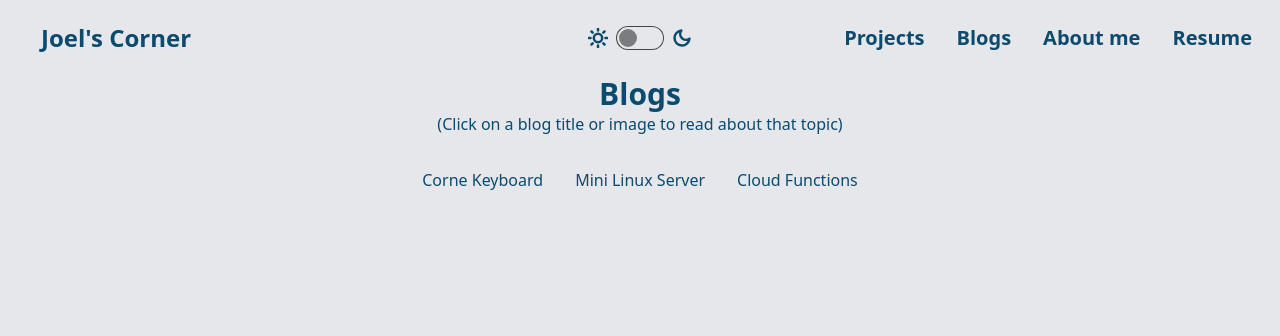
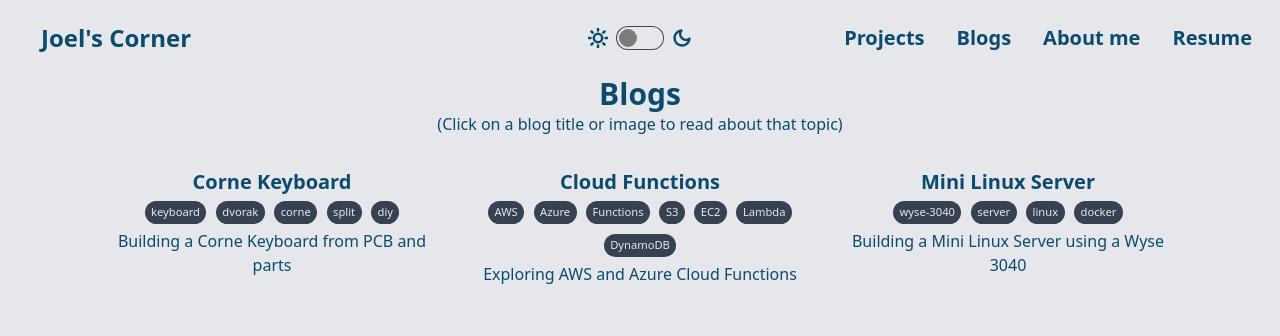
Before and after one commit to Neeblue/joels-corner, a React (Vite) app: page /blogs in a window 1280 px wide. Shown: the top 336 px of the page. Built offline with nearby package versions, Linux system fonts and the light colour scheme; the HTML template or start-up script is replaced by a standard one.

Commit message:
add tags, blog headers, and description

```diff
--- a/src/blog.json
+++ b/src/blog.json
@@ -46,7 +46,32 @@
         "keyword": "",
         "cover": "",
         "hidden": false,
-        "tags": []
+        "tags": ["keyboard", "dvorak", "corne", "split", "diy"]
+    },
+    {
+        "title": "Cloud Functions",
+        "description": "Exploring AWS and Azure Cloud Functions",
+        "sections": [
+            {
+                "header": "",
+                "content": "",
+                "pictureUrl": ""
+            },
+            {
+                "header": "",
+                "content": "",
+                "pictureUrl": ""
+            },
+            {
+                "header": "",
+                "content": "",
+                "pictureUrl": ""
+            }
+        ],
+        "keyword": "",
+        "cover": "",
+        "hidden": false,
+        "tags": ["AWS", "Azure", "Functions", "S3", "EC2", "Lambda", "DynamoDB" ]
     },
     {
         "title": "Mini Linux Server",
@@ -71,31 +96,6 @@
         "keyword": "",
         "cover": "",
         "hidden": false,
-        "tags": []
-    },
-    {
-        "title": "Cloud Functions",
-        "description": "Exploring AWS and Azure Cloud Functions",
-        "sections": [
-            {
-                "header": "",
-                "content": "",
-                "pictureUrl": ""
-            },
-            {
-                "header": "",
-                "content": "",
-                "pictureUrl": ""
-            },
-            {
-                "header": "",
-                "content": "",
-                "pictureUrl": ""
-            }
-        ],
-        "keyword": "",
-        "cover": "",
-        "hidden": false,
-        "tags": []
+        "tags": ["wyse-3040", "server", "linux", "docker"]
     }
 ]
--- a/src/components/BlogCard.tsx
+++ b/src/components/BlogCard.tsx
@@ -1,3 +1,4 @@
+import { Link } from "react-router-dom";
 import Tag from "./Tag";
 
 type Section = {
@@ -8,6 +9,7 @@ type Section = {
 
 type Blog = {
     title: string;
+    description: string;
     sections: Section[];
     keyword: string;
     cover: string;
@@ -18,11 +20,16 @@ type Blog = {
 export default function BlogCard({ blog }: { blog: Blog }) {
     return (
         <>
-            <div className="header text-primary">{blog.title}</div>
-            {blog.tags.map((tag: string) => (
-                tag && <Tag key={tag} name={tag} />
-            )
-            )}
+            <div className='project w-[21rem] max-w-[90vw] text-primary'>
+                <h2 className='title font-bold'>
+                    <Link to={`/projects/${blog.keyword}`}>{blog.title}</Link>
+                </h2>
+                {blog.tags.map((tag: string) => (
+                    tag && <Tag key={tag} name={tag} />
+                )
+                )}
+                <p className='description'>{blog.description}</p>
+            </div>
         </>
     )
 }
```
Also changed, not shown: src/components/ProjectCard.tsx (indentation only).
